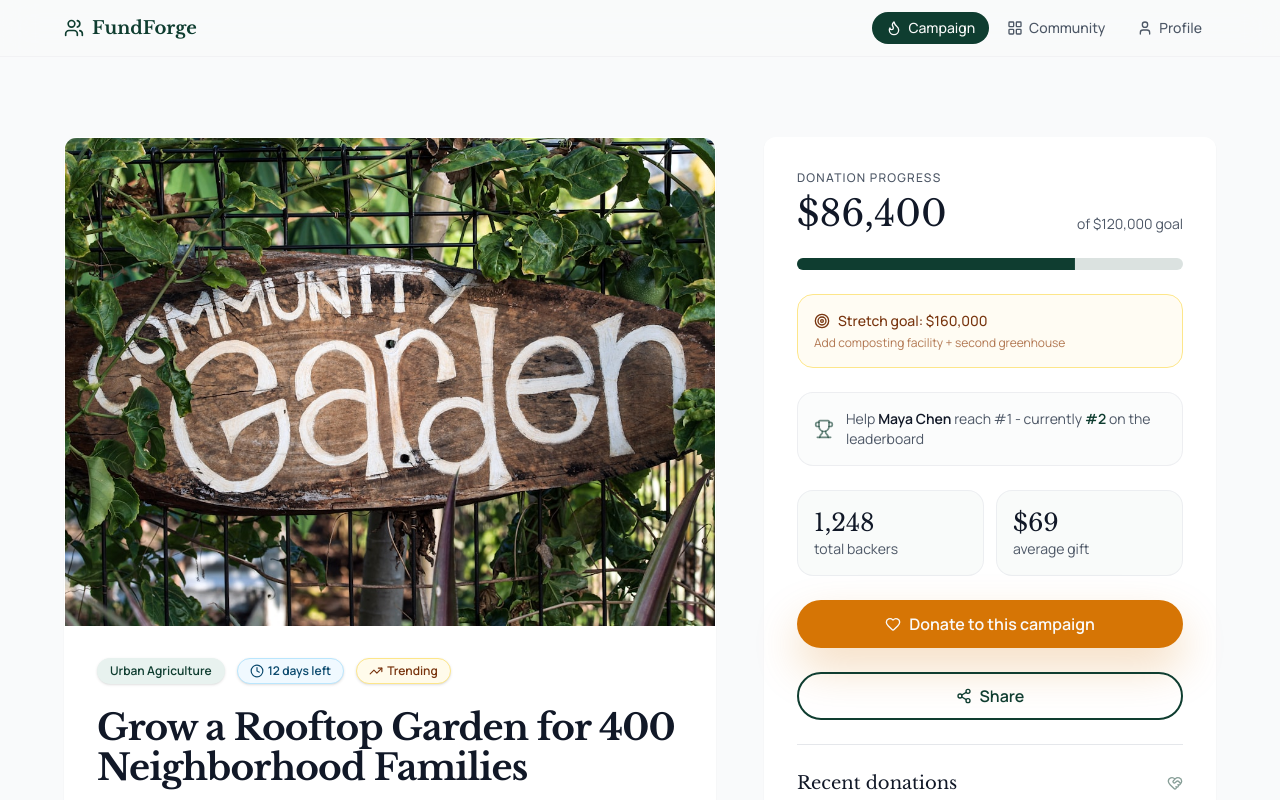
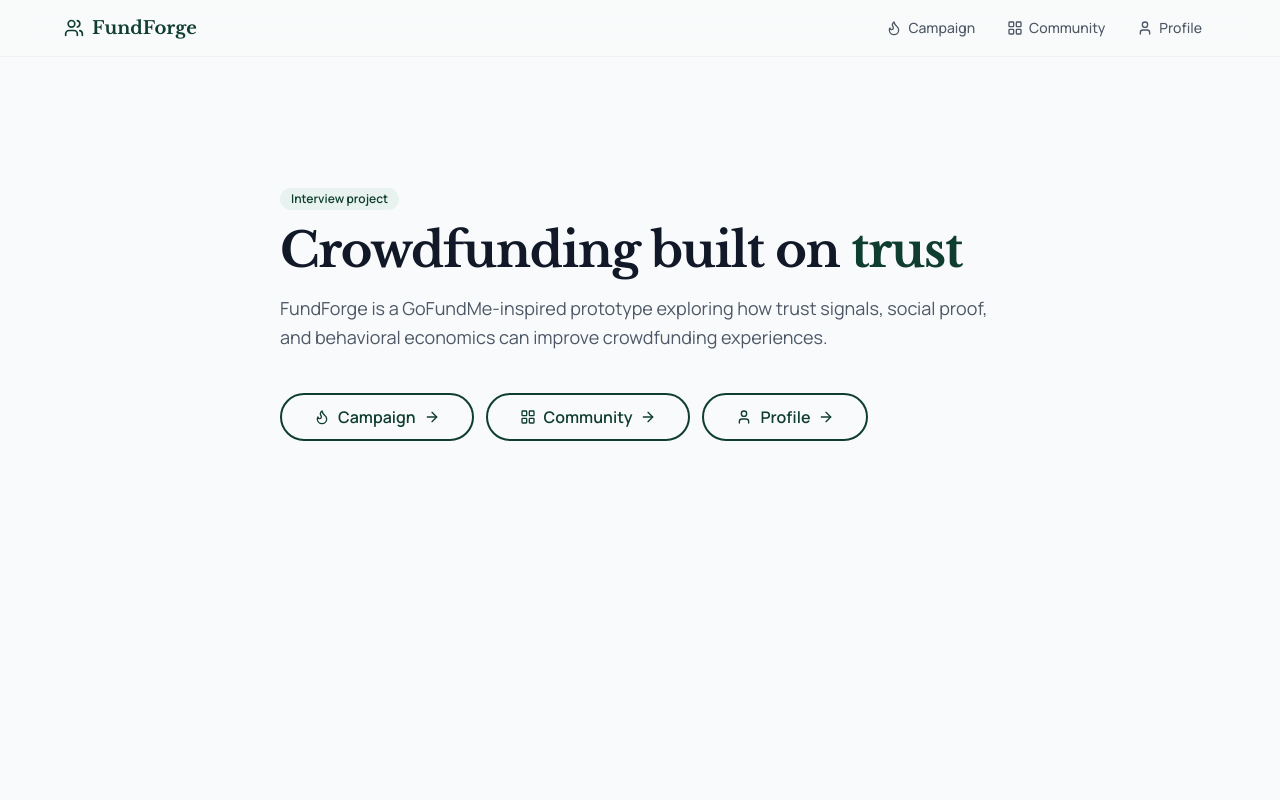
Before and after one commit to thomasfuertes-gauntlet/fundforge, a React (Vite) app in the folder app/: page / in a window 1280 px wide. Before the commit this address led to /campaign/campaign-1. Shown: the top 800 px of the page. Built offline with nearby package versions, Linux system fonts and the light colour scheme.

Commit message:
Add minimal home page replacing campaign redirect
First-time visitors now land on a proper intro page with project
context and navigation buttons instead of being silently redirected
into a campaign. Placeholder for now - will flesh out as features lock.

```diff
--- a/app/src/App.jsx
+++ b/app/src/App.jsx
@@ -7,6 +7,7 @@ import CampaignPage from "@/pages/CampaignPage";
 import CommunityPage from "@/pages/CommunityPage";
 import ProfilePage from "@/pages/ProfilePage";
 import ErrorBoundary from "@/components/ErrorBoundary";
+import HomePage from "@/pages/HomePage";
 
 function ScrollToTop() {
   const { pathname } = useLocation();
@@ -26,7 +27,8 @@ function App() {
           <Route path="/campaign/:id" element={<CampaignPage />} />
           <Route path="/community" element={<CommunityPage />} />
           <Route path="/profile/:id" element={<ProfilePage />} />
-          <Route path="*" element={<Navigate to="/campaign/campaign-1" replace />} />
+          <Route path="/" element={<HomePage />} />
+          <Route path="*" element={<Navigate to="/" replace />} />
         </Routes>
       </ErrorBoundary>
       <Toaster position="bottom-right" />
--- /dev/null
+++ b/app/src/pages/HomePage.jsx
@@ -0,0 +1,46 @@
+import { Link } from "react-router-dom";
+import { usePageView } from "@/lib/useAnalytics";
+import { Button } from "@/components/ui/button";
+import { Badge } from "@/components/ui/badge";
+import { Flame, LayoutGrid, User, ArrowRight } from "lucide-react";
+
+const PAGES = [
+  { to: "/campaign/campaign-1", label: "Campaign", icon: Flame },
+  { to: "/community", label: "Community", icon: LayoutGrid },
+  { to: "/profile/profile-1", label: "Profile", icon: User },
+];
+
+export default function HomePage() {
+  usePageView("home");
+
+  return (
+    <div className="min-h-[80vh] bg-background">
+      <div className="mx-auto max-w-3xl px-4 py-20 sm:px-6 md:py-32">
+        <Badge variant="secondary" className="mb-4">
+          Interview project
+        </Badge>
+        <h1 className="text-4xl font-bold leading-tight tracking-tight sm:text-5xl">
+          Crowdfunding built on{" "}
+          <span className="text-primary">trust</span>
+        </h1>
+        <p className="mt-5 text-lg leading-relaxed text-muted-foreground">
+          FundForge is a GoFundMe-inspired prototype exploring how trust
+          signals, social proof, and behavioral economics can improve
+          crowdfunding experiences.
+        </p>
+
+        <div className="mt-10 flex flex-wrap gap-3">
+          {PAGES.map(({ to, label, icon: Icon }) => (
+            <Button key={to} asChild variant="outline" size="lg">
+              <Link to={to}>
+                <Icon className="h-5 w-5" />
+                {label}
+                <ArrowRight className="h-4 w-4" />
+              </Link>
+            </Button>
+          ))}
+        </div>
+      </div>
+    </div>
+  );
+}
```
Also changed, not shown: 1 other file (tests, documents, lock files or other folders).
